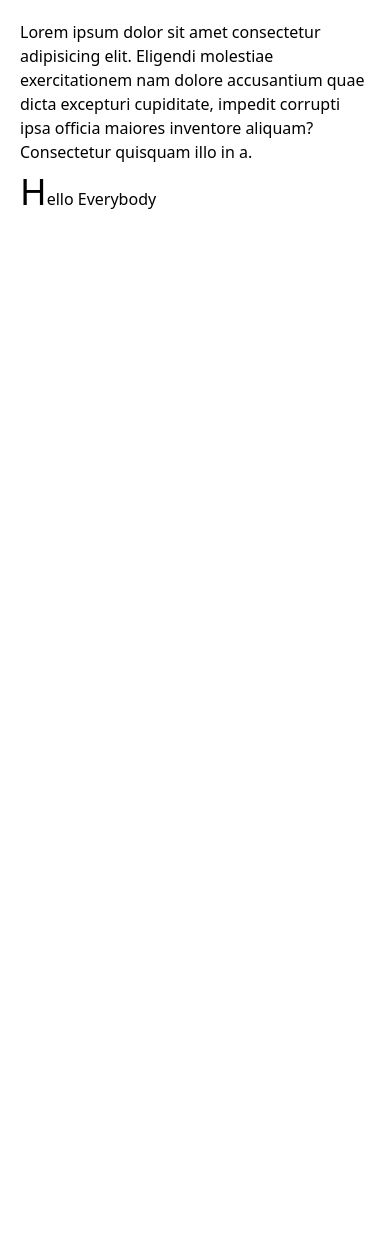
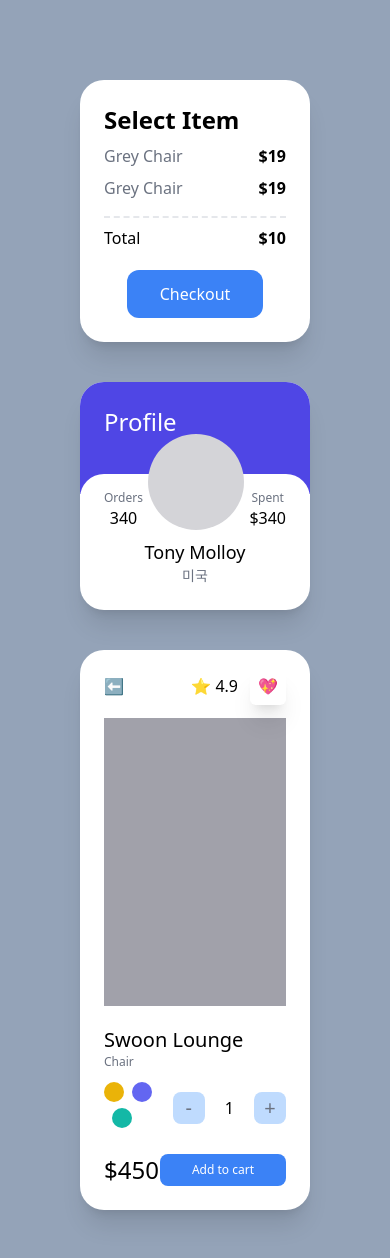
Before and after one commit to jaieve/carrot-market, a Next.js app: page / in a window 390 px wide. Shown: the top 1258 px of the page. Before the commit the page ends 844 px from the top, so only its background shows below. Built offline with nearby package versions, Linux system fonts and the light colour scheme.

Commit message:
[tailwind] Responsive Modifiers part Two

```diff
--- a/pages/index.tsx
+++ b/pages/index.tsx
@@ -3,14 +3,91 @@
 const Home: NextPage = () => {
   // 4.7 강의 5분 46초
   return (
-    <div className="flex flex-col space-y-2 p-5">
-      <p className="first-line:hover:text-2xl">
-        Lorem ipsum dolor sit amet consectetur adipisicing elit. Eligendi
-        molestiae exercitationem nam dolore accusantium quae dicta excepturi
-        cupiditate, impedit corrupti ipsa officia maiores inventore aliquam?
-        Consectetur quisquam illo in a.
-      </p>
-      <p className="first-letter:text-4xl">Hello Everybody</p>
+    <div className="grid min-h-screen gap-10 bg-slate-400 py-20 px-20 lg:grid-cols-2 xl:grid-cols-3 xl:place-content-center">
+      <div className="flex  flex-col justify-between rounded-3xl bg-white p-6 shadow-xl">
+        <span className="text-2xl font-semibold">Select Item</span>
+        <ul>
+          <div className="my-2 flex justify-between ">
+            <span className="text-gray-500">Grey Chair</span>
+            <span className="font-semibold">$19</span>
+          </div>
+          <div className="my-2 flex justify-between ">
+            <span className="text-gray-500">Grey Chair</span>
+            <span className="font-semibold">$19</span>
+          </div>
+        </ul>
+        <div className="mt-2 flex justify-between border-t-2 border-dashed pt-2">
+          <span>Total</span>
+          <span className="font-semibold">$10</span>
+        </div>
+        <button
+          className="mx-auto mt-5 block w-3/4
+          rounded-xl bg-blue-500 p-3 text-center text-white
+          hover:bg-teal-500 hover:text-black
+          focus:bg-red-500 active:bg-yellow-500
+          "
+        >
+          Checkout
+        </button>
+      </div>
+      <div className="group overflow-hidden rounded-3xl bg-white shadow-xl">
+        <div className="p-6 pb-14 xl:pb-40 portrait:bg-indigo-600 landscape:bg-teal-500">
+          <span className="text-2xl text-white">Profile</span>
+        </div>
+        <div className="relative -top-5 rounded-3xl bg-white p-6">
+          <div className="relative -top-16 flex items-end justify-between">
+            <div className="flex flex-col items-center">
+              <span className="text-xs text-gray-500">Orders</span>
+              <span className="font-medium">340</span>
+            </div>
+            <div className="h-24 w-24 rounded-full bg-zinc-300 transition-colors group-hover:bg-red-300" />
+            <div className="flex flex-col items-center">
+              <span className="text-xs text-gray-500">Spent</span>
+              <span className="font-medium">$340</span>
+            </div>
+          </div>
+          <div className="relative  -mt-14 -mb-5 flex flex-col items-center">
+            <span className="text-lg font-medium">Tony Molloy</span>
+            <span className="text-sm text-gray-500">미국</span>
+          </div>
+        </div>
+      </div>
+      <div className="rounded-3xl bg-white p-6 shadow-xl lg:col-span-2 xl:col-span-1">
+        <div className="mb-5 flex items-center justify-between">
+          <span>⬅️</span>
+          <div className="space-x-3">
+            <span>⭐️ 4.9</span>
+            <span className="rounded-md p-2 shadow-xl">💖</span>
+          </div>
+        </div>
+        <div className="mb-5 h-72 bg-zinc-400" />
+        <div className="flex flex-col">
+          <span className="text-xl font-medium">Swoon Lounge</span>
+          <span className="text-xs text-gray-500">Chair</span>
+          <div className="mt-3 mb-5 flex items-center justify-between">
+            <div className="space-x-2">
+              <button className="h-5 w-5 rounded-full bg-yellow-500 ring-yellow-500 ring-offset-2 transition focus:ring-2" />
+              <button className="h-5 w-5 rounded-full bg-indigo-500 ring-indigo-500 ring-offset-2 transition focus:ring-2" />
+              <button className="h-5 w-5 rounded-full bg-teal-500 ring-teal-500 ring-offset-2 transition focus:ring-2" />
+            </div>
+            <div className="flex items-center space-x-5">
+              <button className=" flex aspect-square w-8 items-center justify-center rounded-lg bg-blue-200 text-xl text-gray-500">
+                -
+              </button>
+              <span>1</span>
+              <button className=" flex aspect-square w-8 items-center justify-center rounded-lg bg-blue-200 text-xl text-gray-500">
+                +
+              </button>
+            </div>
+          </div>
+          <div className="flex items-center justify-between">
+            <span className="text-2xl font-medium">$450</span>
+            <button className="rounded-lg bg-blue-500 py-2 px-8 text-center text-xs text-white">
+              Add to cart
+            </button>
+          </div>
+        </div>
+      </div>
     </div>
   );
 };
```
